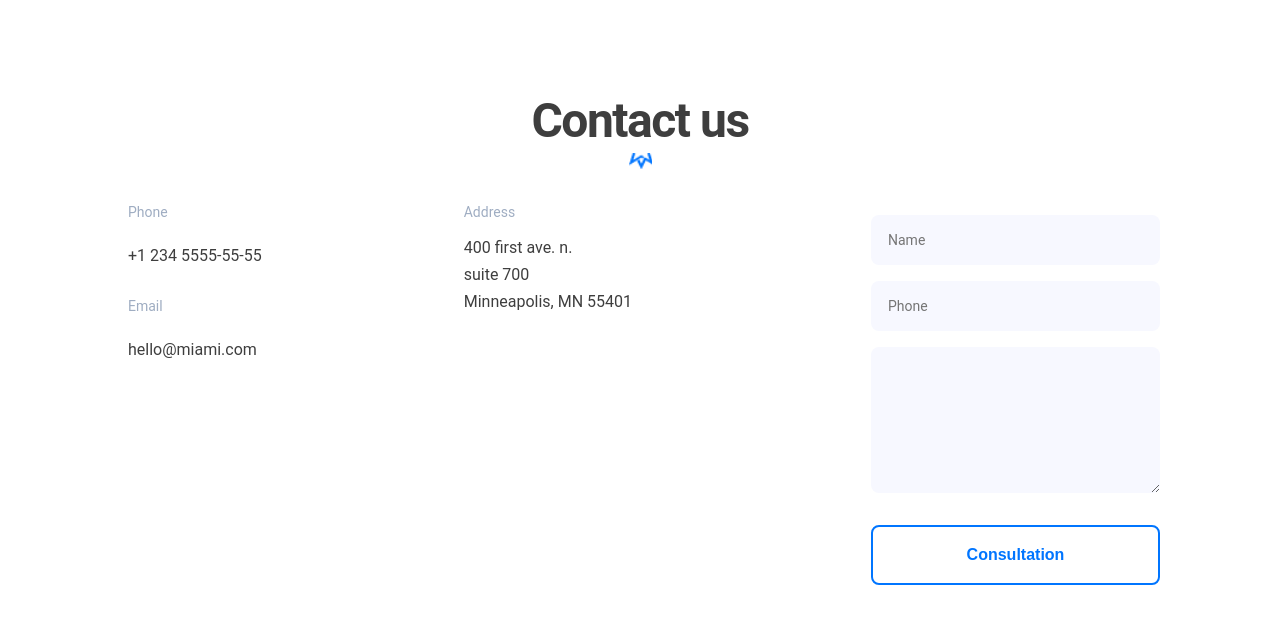
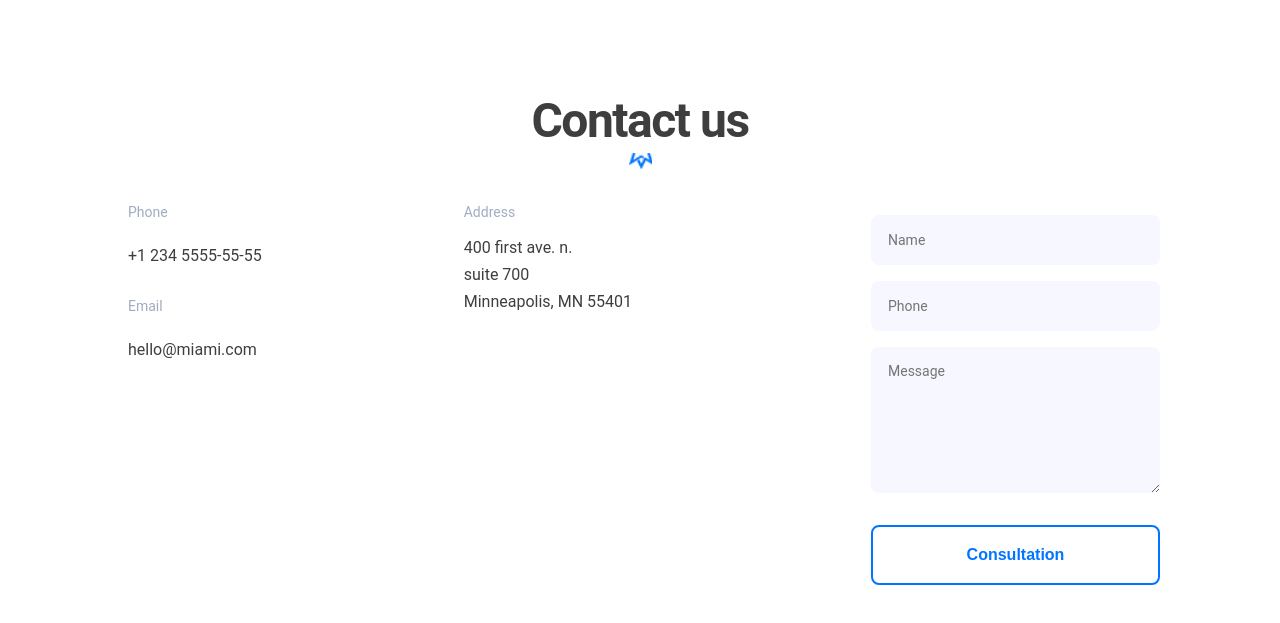
Before and after one commit to sashalarin202/landing_miami, a website built with Parcel: page src/index.html in a window 1280 px wide. Shown: the part 3615-4238 px from the top of the page. Built offline with nearby package versions, Linux system fonts and the light colour scheme.

Commit message:
fixed textarea

```diff
--- a/src/index.html
+++ b/src/index.html
@@ -282,16 +282,9 @@
                 name="phone"
                 required
                 >
-              <textarea
-                class="contact__form__input"
-                placeholder="Message"
-                name="message"
-                id=""
-                cols="30"
-                rows="8"
-                required
-                >
-              </textarea>
+              <!-- linthtml-configure attr-new-line="286" -->
+              <textarea class="contact__form__input" placeholder="Message" name="message" id="" cols="30" rows="8" required></textarea>
+              <!-- linthtml-configure attr-new-line="15" -->
               <input
                 class="contact__form__input-submit"
                 type="submit"
```
